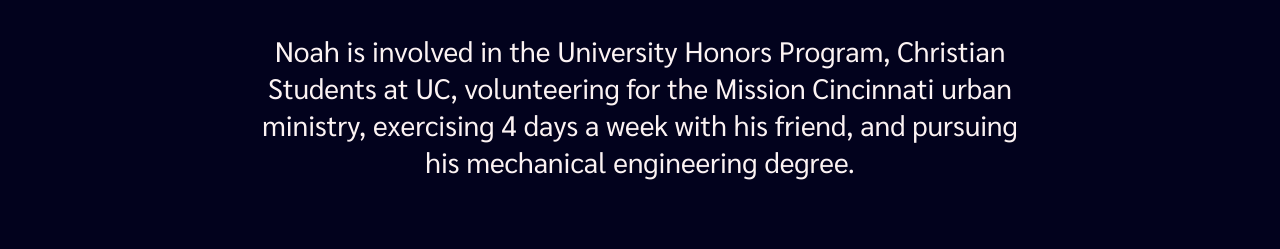
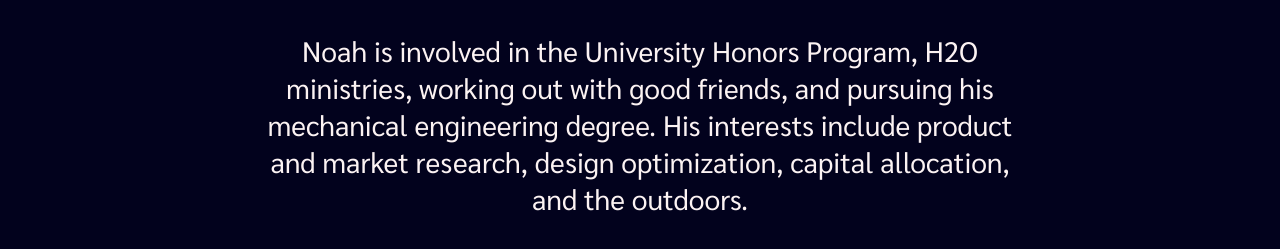
Before and after one commit to Noah-Wesley/Noah-Wesley.github.io, a plain HTML site: page involvementinterests.html in a window 1280 px wide. Shown: the part 441-690 px from the top of the page. Drawn offline with Linux system fonts and the light colour scheme.

Commit message:
Add files via upload

```diff
--- a/involvementinterests.html
+++ b/involvementinterests.html
@@ -21,6 +21,6 @@
 <div>
     <div ></div>
         <h2 class="text-center"> Involvement and Interests  </h2>
-	<p class = "text-center">Noah is involved in the University Honors Program, Christian Students at UC, volunteering for the Mission Cincinnati urban ministry, exercising 4 days a week with his friend, and pursuing his mechanical engineering degree.</p>
+	<p class = "text-center">Noah is involved in the University Honors Program, H2O ministries, working out with good friends, and pursuing his mechanical engineering degree. His interests include product and market research, design optimization, capital allocation, and the outdoors.</p>
     </div>
 </div>
```
